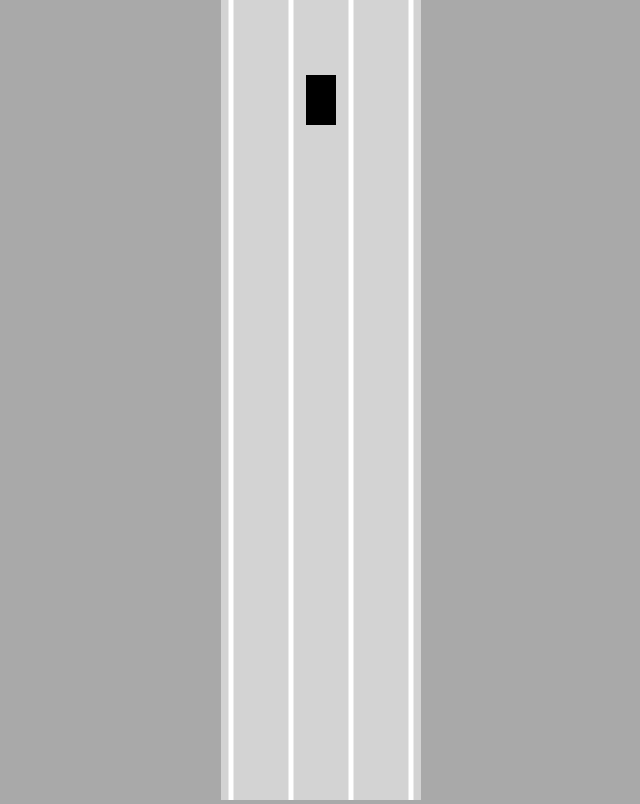
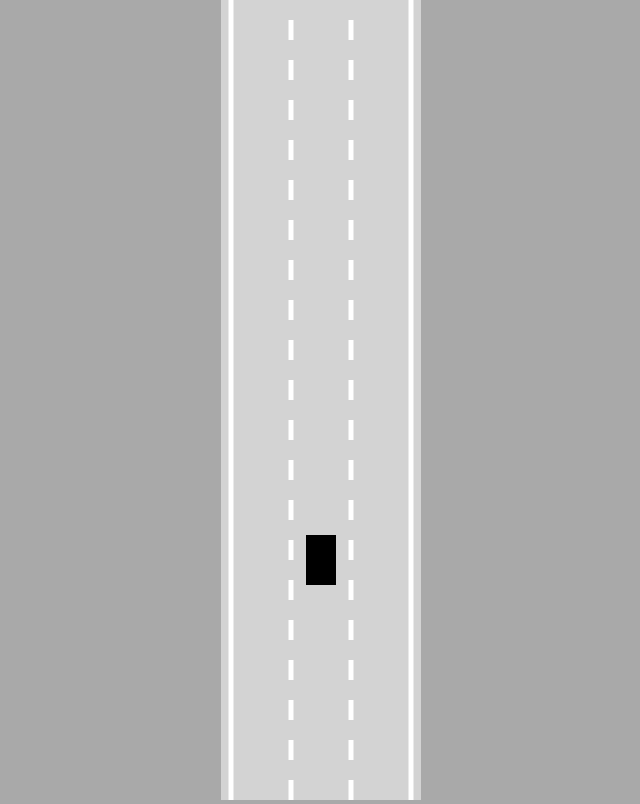
Before and after one commit to estatelelashvili/self-driving-car, a plain HTML site: page index.html in a window 1280 px wide. Shown: the whole page, without its empty margins (319-959 px from the left). Drawn offline with Linux system fonts and the light colour scheme.

```diff
--- a/index.html
+++ b/index.html
@@ -9,6 +9,7 @@
   </head>
   <body>
     <canvas id="myCanvas"></canvas>
+    <script src="sensor.js"></script>
     <script src="utils.js"></script>
     <script src="road.js"></script>
     <script src="controls.js"></script>
--- a/main.js
+++ b/main.js
@@ -4,15 +4,22 @@
 
 const ctx = canvas.getContext('2d');
 const road = new Road(canvas.width / 2, canvas.width * 0.9);
-const car = new Car(100, 100, 30, 50);
+const car = new Car(road.getLaneCenter(1), 100, 30, 50);
 car.draw(ctx);
 
 animate();
 
 function animate() {
   car.update();
+
   canvas.height = window.innerHeight;
+
+  ctx.save();
+  ctx.translate(0, -car.y + canvas.height * 0.7);
+
   road.draw(ctx);
   car.draw(ctx);
+
+  ctx.restore();
   requestAnimationFrame(animate);
 }
--- a/road.js
+++ b/road.js
@@ -10,18 +10,45 @@
     const infinity = 1000000;
     this.top = -infinity;
     this.bottom = infinity;
+
+    const topLeft = { x: this.left, y: this.top };
+    const topRight = { x: this.right, y: this.top };
+    const bottomLeft = { x: this.left, y: this.bottom };
+    const bottomRight = { x: this.right, y: this.bottom };
+    this.borders = [
+      [topLeft, bottomLeft],
+      [topRight, bottomRight],
+    ];
+  }
+
+  getLaneCenter(laneIndex) {
+    const laneWidth = this.width / this.laneCount;
+    return (
+      this.left +
+      laneWidth / 2 +
+      Math.min(laneIndex, this.laneCount - 1) * laneWidth
+    );
   }
 
   draw(ctx) {
     ctx.lineWidth = 5;
     ctx.strokeStyle = 'white';
-    for (let i = 0; i <= this.laneCount; i++) {
+    for (let i = 1; i <= this.laneCount - 1; i++) {
       const x = lerp(this.left, this.right, i / this.laneCount);
 
+      ctx.setLineDash([20, 20]);
       ctx.beginPath();
       ctx.moveTo(x, this.top);
       ctx.lineTo(x, this.bottom);
       ctx.stroke();
     }
+
+    ctx.setLineDash([]);
+    this.borders.forEach((border) => {
+      ctx.beginPath();
+      ctx.moveTo(border[0].x, border[0].y);
+      ctx.lineTo(border[1].x, border[1].y);
+      ctx.stroke();
+    });
   }
 }
```
Also changed, not shown: sensor.js (added).
